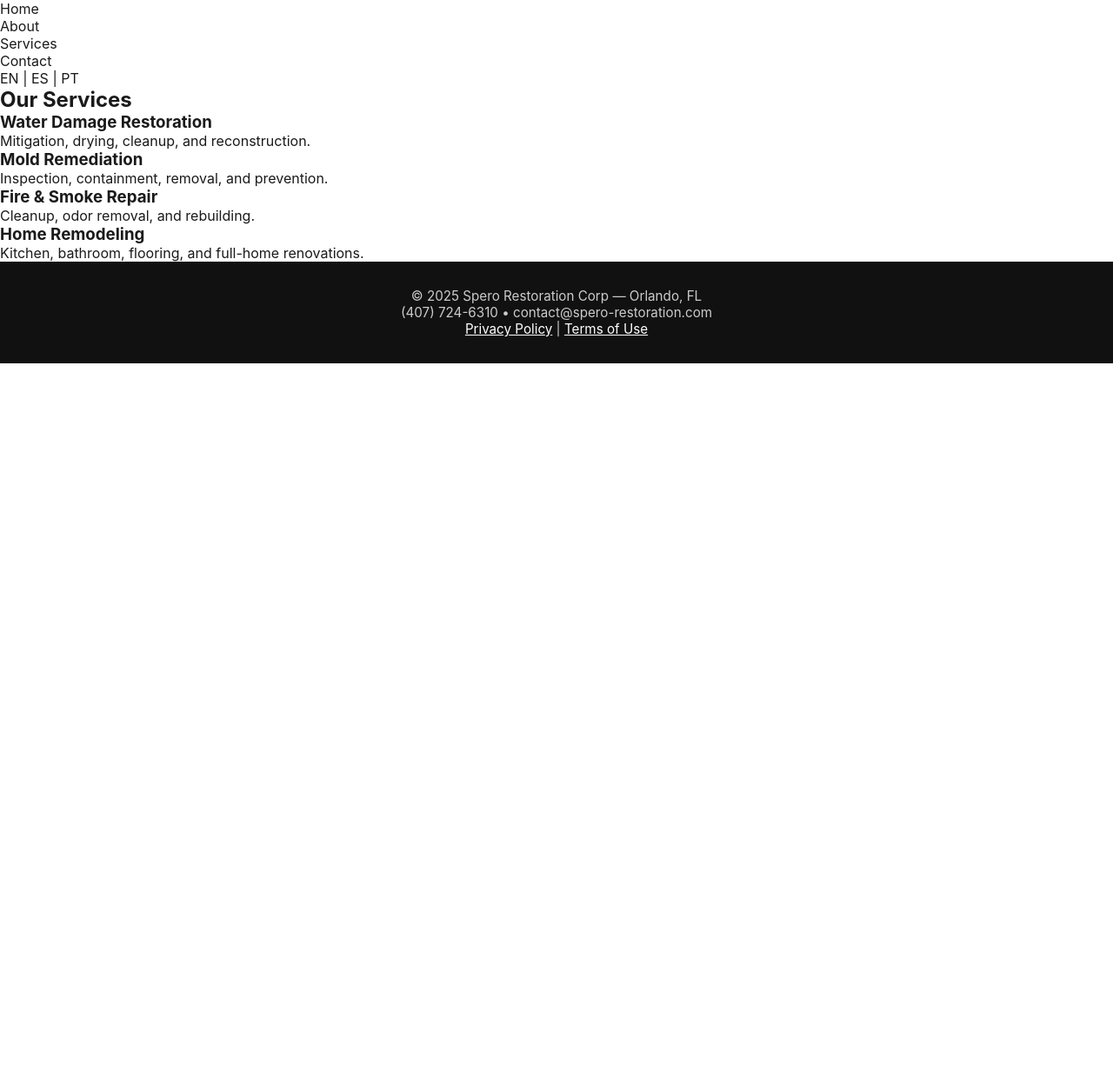
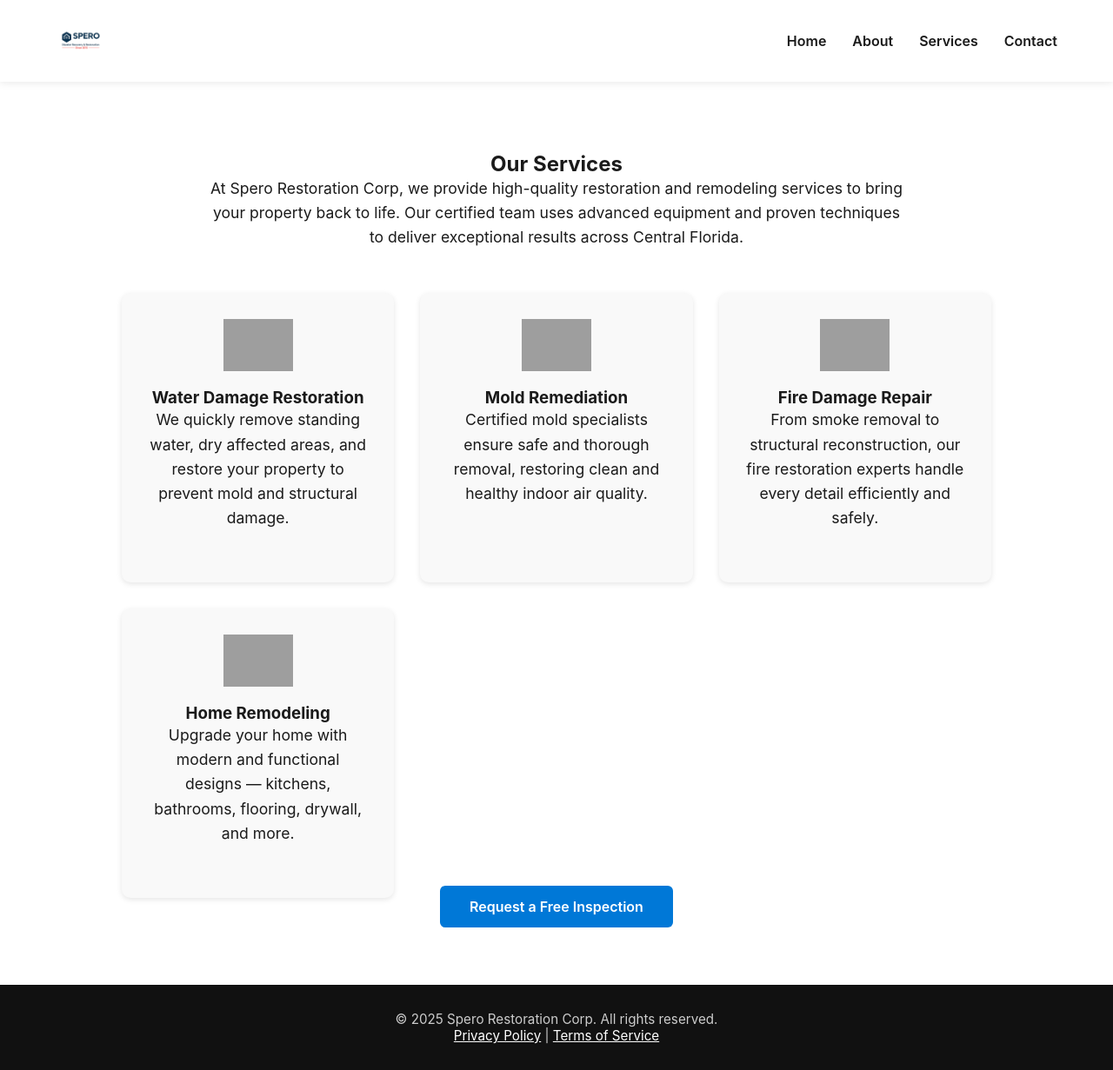
Before and after one commit to ROBERTOMAFFRA/spero-website, a Flask app: page /services in a window 1280 px wide. Shown: the whole page at 87% size. Before the commit the page ends 418 px from the top, so only its background shows below. Run offline with Flask 3, Linux system fonts and the light colour scheme; grey boxes are pictures that could not be loaded.

Commit message:
Update services.html

```diff
--- a/templates/services.html
+++ b/templates/services.html
@@ -1,42 +1,72 @@
-<!doctype html>
+<!DOCTYPE html>
 <html lang="en">
 <head>
-  <meta charset="utf-8"/><meta name="viewport" content="width=device-width, initial-scale=1"/>
-  <title>Services | Spero Restoration Corp – Orlando</title>
-  <meta name="description" content="Explore our services — water damage restoration, mold remediation, fire repair, and home remodeling across Orlando and Central Florida."/>
-  <link rel="stylesheet" href="{{ url_for('static', filename='style-v2.css') }}"/>
-  <link rel="icon" href="{{ url_for('static', filename='images/favicon.ico') }}"/>
+    <meta charset="UTF-8">
+    <meta name="viewport" content="width=device-width, initial-scale=1.0">
+    <title>Services | Spero Restoration Corp</title>
+    <meta name="description" content="Explore Spero Restoration Corp's professional services — water damage restoration, mold remediation, fire repair, and home remodeling in Orlando, Windermere, Lake Nona, and nearby areas.">
+    <link rel="icon" href="{{ url_for('static', filename='images/favicon.ico') }}">
+    <link rel="stylesheet" href="{{ url_for('static', filename='style-v2.css') }}">
 </head>
+
 <body>
-  <header class="header">
-    <nav class="nav">
-      <ul class="nav-links">
+    <!-- Header -->
+    <header class="navbar">
+        <div class="logo">
+            <a href="{{ url_for('index') }}">
+                <img src="{{ url_for('static', filename='images/logo.png') }}" alt="Spero Restoration Logo">
+            </a>
+        </div>
+        <nav>
+            <ul>
                 <li><a href="{{ url_for('index') }}">Home</a></li>
                 <li><a href="{{ url_for('about') }}">About</a></li>
-        <li><a class="active" href="{{ url_for('services') }}">Services</a></li>
+                <li><a href="{{ url_for('services') }}" class="active">Services</a></li>
                 <li><a href="{{ url_for('contact') }}">Contact</a></li>
             </ul>
-      <div class="lang"><a href="?lang=en">EN</a> | <a href="?lang=es">ES</a> | <a href="?lang=pt">PT</a></div>
         </nav>
     </header>
 
-  <section class="content-section">
-    <div class="content-container">
+    <!-- Services Section -->
+    <section class="about-section" style="background:#fff;">
         <h1>Our Services</h1>
-      <div class="services-grid">
-        <div class="service-card"><h3>Water Damage Restoration</h3><p>Mitigation, drying, cleanup, and reconstruction.</p></div>
-        <div class="service-card"><h3>Mold Remediation</h3><p>Inspection, containment, removal, and prevention.</p></div>
-        <div class="service-card"><h3>Fire & Smoke Repair</h3><p>Cleanup, odor removal, and rebuilding.</p></div>
-        <div class="service-card"><h3>Home Remodeling</h3><p>Kitchen, bathroom, flooring, and full-home renovations.</p></div>
+        <p>At Spero Restoration Corp, we provide high-quality restoration and remodeling services to bring your property back to life. Our certified team uses advanced equipment and proven techniques to deliver exceptional results across Central Florida.</p>
+
+        <div style="display:grid; grid-template-columns:repeat(auto-fit,minmax(250px,1fr)); gap:30px; margin-top:50px; max-width:1000px; margin-left:auto; margin-right:auto;">
+
+            <div style="background:#f9f9f9; padding:30px; border-radius:10px; box-shadow:0 2px 6px rgba(0,0,0,0.1);">
+                <img src="{{ url_for('static', filename='images/water-icon.png') }}" alt="Water Damage Restoration" style="height:60px; margin-bottom:15px;">
+                <h3>Water Damage Restoration</h3>
+                <p>We quickly remove standing water, dry affected areas, and restore your property to prevent mold and structural damage.</p>
             </div>
+
+            <div style="background:#f9f9f9; padding:30px; border-radius:10px; box-shadow:0 2px 6px rgba(0,0,0,0.1);">
+                <img src="{{ url_for('static', filename='images/mold-icon.png') }}" alt="Mold Remediation" style="height:60px; margin-bottom:15px;">
+                <h3>Mold Remediation</h3>
+                <p>Certified mold specialists ensure safe and thorough removal, restoring clean and healthy indoor air quality.</p>
             </div>
+
+            <div style="background:#f9f9f9; padding:30px; border-radius:10px; box-shadow:0 2px 6px rgba(0,0,0,0.1);">
+                <img src="{{ url_for('static', filename='images/fire-icon.png') }}" alt="Fire Damage Repair" style="height:60px; margin-bottom:15px;">
+                <h3>Fire Damage Repair</h3>
+                <p>From smoke removal to structural reconstruction, our fire restoration experts handle every detail efficiently and safely.</p>
+            </div>
+
+            <div style="background:#f9f9f9; padding:30px; border-radius:10px; box-shadow:0 2px 6px rgba(0,0,0,0.1);">
+                <img src="{{ url_for('static', filename='images/remodel-icon.png') }}" alt="Home Remodeling" style="height:60px; margin-bottom:15px;">
+                <h3>Home Remodeling</h3>
+                <p>Upgrade your home with modern and functional designs — kitchens, bathrooms, flooring, drywall, and more.</p>
+            </div>
+
+        </div>
+
+        <a href="{{ url_for('contact') }}" class="cta-btn" style="margin-top:50px;">Request a Free Inspection</a>
     </section>
 
-  <footer class="footer">
-    <p>
-      © 2025 Spero Restoration Corp — Orlando, FL<br/>(407) 724-6310 • contact@spero-restoration.com<br/>
-      <a href="{{ url_for('privacy') }}">Privacy Policy</a> | <a href="{{ url_for('terms') }}">Terms of Use</a>
-    </p>
+    <!-- Footer -->
+    <footer>
+        <p>&copy; 2025 Spero Restoration Corp. All rights reserved.</p>
+        <p><a href="{{ url_for('privacy') }}">Privacy Policy</a> | <a href="{{ url_for('terms') }}">Terms of Service</a></p>
     </footer>
 </body>
 </html>
```
Lines whose indentation alone changed are shown as unchanged.
